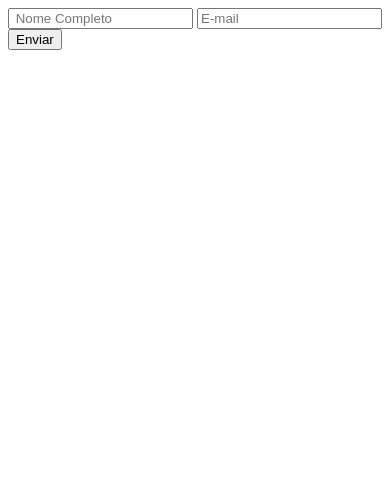
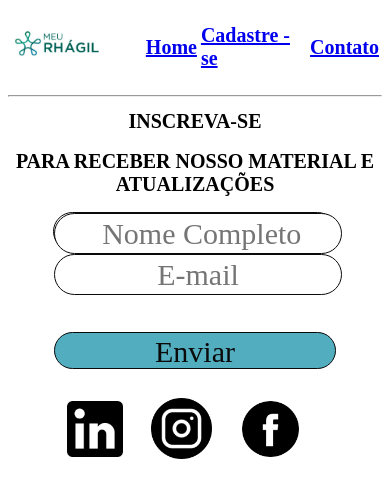
Before and after one commit to ocarllewis/MeurhAgil_xperts_gama, a plain HTML site: page firebase.html in a window 390 px wide. Drawn offline with Linux system fonts and the light colour scheme.

Commit message:
Add files via upload
Fire base atualizado

```diff
--- a/firebase.html
+++ b/firebase.html
@@ -33,17 +33,29 @@ app = firebase.initializeApp(config);
 
 db=app.firestore()
 
+let meuIP=getIp( function (meuIP) {
+
+
+
 window.addEventListener('load', function(){
     let f = document.querySelector ('form')
-     function saveuser(name,email,date, ){
+
+
+     function saveuser(name,email,date,tipo){
+
+
 
         db.collection("users").add({
 
-        name:name, email:email, date:date,
+        Nome:name, EMAIL:email, DATA:date,IP:meuIP, TIPO:tipo
 
 
         })
+
+
+
         .then(function(docRef) {
+
             alert('Salvo Com Sucesso')
             f.elements['name'].value ="";
              f.elements['email'].value ="";
@@ -53,25 +65,29 @@ window.addEventListener('load', function(){
             console.error("Error adding document: ", error);
         });
 
-
-        }
+           }
 
 
 f.addEventListener('submit', function(e){
 let nome= f.elements['name'].value
 let email= f.elements['email'].value
 let date = completeDate();
-// let ip = getIp();
-
-saveuser(nome,email,date)
+let tipo = classificaTipo(email);
+saveuser(nome,email,date,tipo)
 e.preventDefault();
 console.log(e);
+
+
 })
+
 
 
 });
 
 
+});
+
+// DATA
 function completeDate () {
     now = new Date();
     year = "" + now.getFullYear();
@@ -83,10 +99,11 @@ function completeDate () {
     return year + "-" + month + "-" + day + " " + hour + ":" + minute + ":" + second;
   }
 
+// -----------------TESTE
 
+// Pegando o IP
 
-
-    function getIp(callback)
+function getIp(callback)
 {
     function response(s)
     {
@@ -118,15 +135,53 @@ function completeDate () {
     } else {
         document.addEventListener('DOMContentLoaded', trigger);
     }
+}
 
+
+
+
+
+
+// ------------ tipo
+
+classificaTipo = (email) => {
+
+let dominio = email.substring(email.indexOf("@") + 1, email.length);
+
+let listaConsumidor = [
+  'gmail.com',
+  'uol.com.br',
+  'ig.com.br',
+  'outlook.com',
+  'outlook.com.br',
+  'hotmail.com',
+  'hotmail.com.br',
+  'bol.com.br',
+  'icloud.com',
+  'terra.com.br',
+  'globo.com',
+  'yahoo.com.br',
+  'yahoo.com.br'];
+
+if (listaConsumidor.includes(dominio)) {
+  return 'B2C';
+} else {
+  return 'B2B';
+}
 
 }
 
- getIp(function (ip) {
-     console.log(ip);
 
 
-     });
+
+
+
+
+
+
+
+
+
 
 
 
@@ -134,16 +189,172 @@ function completeDate () {
 
 </script>
 
+
+
+
+
+<style>
+
+form, input {
+
+  border-radius: 50px;
+  border: solid 1px #0a0a0a;
+  background-color: #ffffff;
+
+  width: 282px;
+  height: 37px;
+  font-family: Montserrat;
+  font-size: 30px;
+  font-weight: normal;
+  font-style: normal;
+  font-stretch: normal;
+  line-height: 1.23;
+  letter-spacing: normal;
+  text-align: center;
+  color: #857f7f;
+
+}
+
+
+
+input[type="submit"], textarea {
+  background-color : #52adbf;
+  color: #0a0a0a;
+
+}
+a:link, h1,h2{
+  font-family: Montserrat;
+
+}
+
+@media ( max-width: 600px){
+
+table{
+
+  width:100%;
+  font-size: 30px;
+
+}
+
+.img-section , img{
+
+  width: 70%;
+}
+
+h1,h2{
+  font-size: 20px;
+  font-stretch: normal;
+}
+
+
+
+
+}
+
+
+
+
+
+</style>
+
+
 </head>
+
+<header>
+
+
+
+
+
+</header>
+
 <body>
-<form>
+
+  <header id="cabecalho">
+
+    <table  width="100%">
+        <div class="miniTabela">
+      <tr>
+            <td>        <img src="logo.png"
+                srcset="logo.png 2x,
+                logo.png 3x"
+                class="RhImg"> </td>
+
+            <td > <h1 > <FONT color=#005f4e > <a href="index.html">Home</a></FONT></h1></td>
+
+            <td><h1  ><FONT color=#005f4e ><a href="index.html">Cadastre - se</a></FONT> </h1> </td>
+            <td><h1  ><FONT color=#005f4e ><a href="index.html">Contato</a></FONT></h1> </td>
+
+        </tr>
+      </div>
+      </table>
+
+           <hr />
+        </header>
+
+<h1 align="center">
+        INSCREVA-SE
+
+
+</h1>
+
+<h2 align="center">PARA RECEBER NOSSO MATERIAL E  ATUALIZAÇÕES </h2>
+
+<div class="formulario" align="center">
+<form action="" method="post">
 
 
     <input name="name" placeholder=" Nome Completo" type="text" required/>
+<br>
+
     <input name="email" placeholder="E-mail" type="email" required/>
-     <input type="submit" value="Enviar" />
+<br><br>
+
+     <input  type="submit" value="Enviar" />
+
+
+
 
 </form>
+</div>
+
+
+<br><br><br><br>
+
+
+        <br><br><br><br>
+
+
+<table align="center" class="img-section" >
+<div >
+<tr>
+
+  <td> <img src="linkedin-logo.png"
+    srcset="linkedin-logo@2x.png 2x,
+   linkedin-logo@3x.png 3x"
+   class="linkedin-logo" id="test"> </td>
+<td><img src="instagram.png"
+  srcset="instagram@2x.png 2x,
+  instagram@3x.png 3x"
+  class="instagram-logo"> </td>
+
+
+  <td><img src="facebook-logo-button.png"
+    srcset="facebook-logo-button@2x.png 2x,
+    facebook-logo-button@3x.png 3x"
+    class="facebook-logo"> </td>
+
+
+</tr>
+</div>
+
+</table>
+
+            <br><br>
+            <br><br>
+               <br><br>
+
+
 
 
 
```
